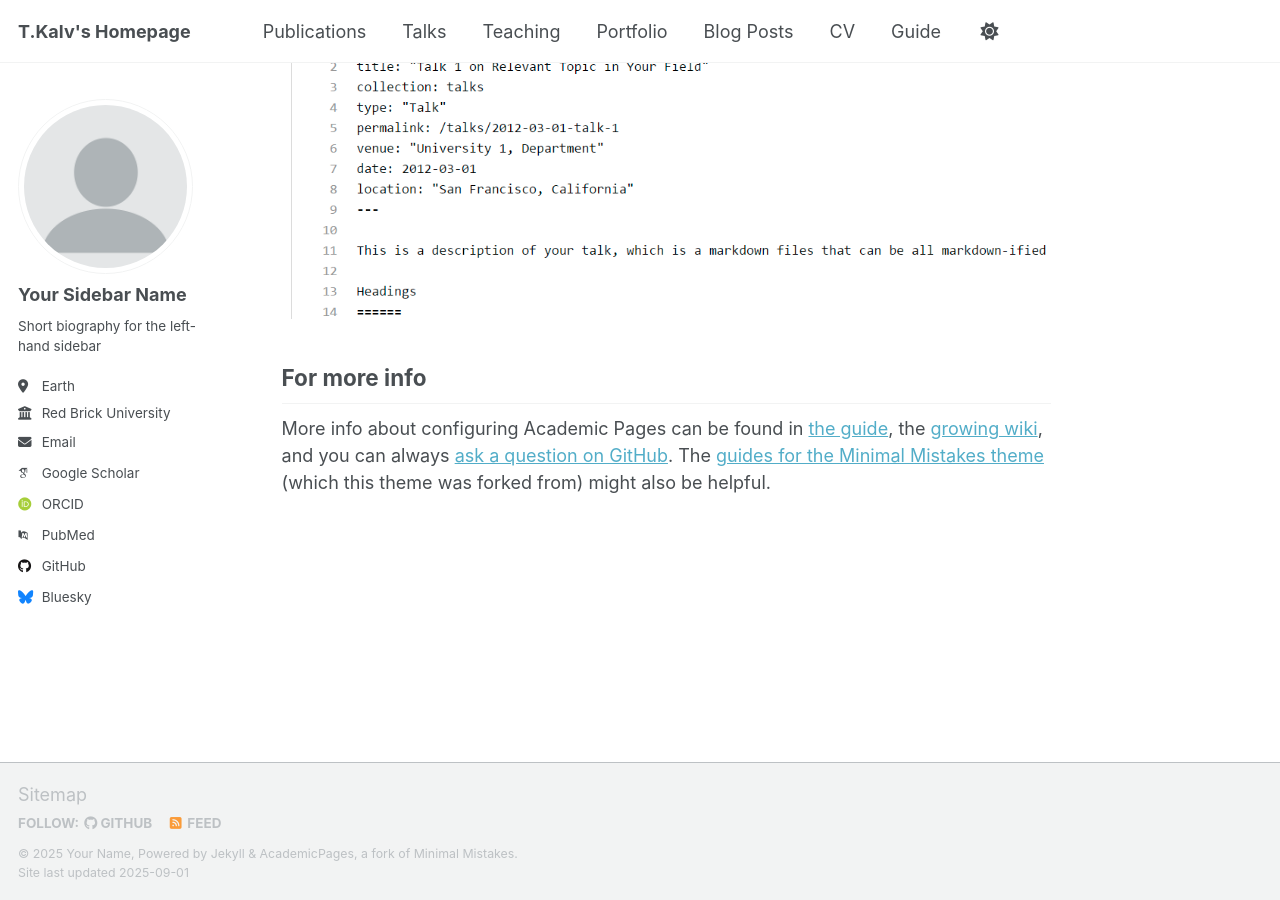
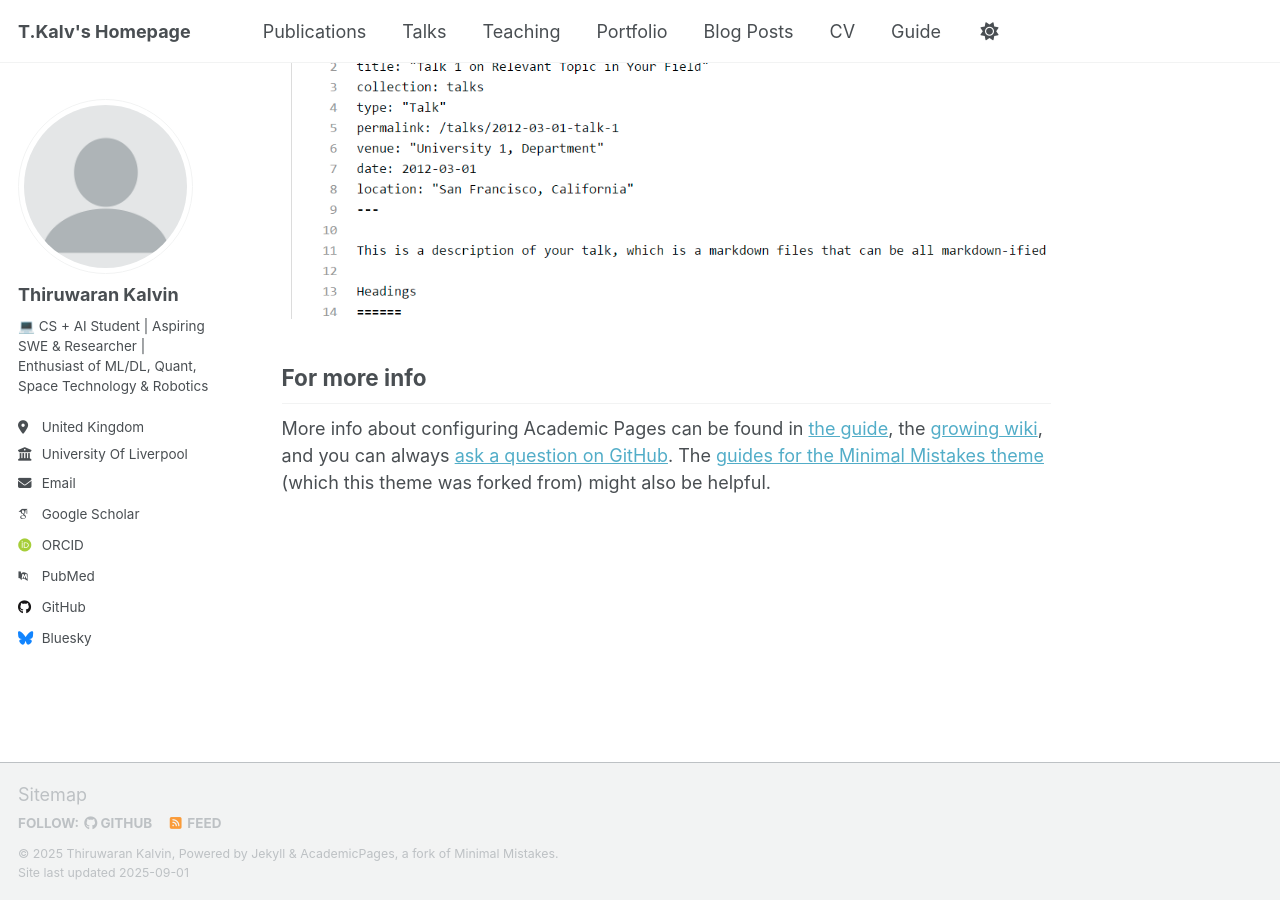
Before and after one commit to T-Kalv/T-Kalv.github.io, a Jekyll site: the page built from _pages/about.md, in a window 1280 px wide and 900 px high, scrolled down 2880 px. Built offline with Jekyll 4.4.1, drawn with Linux system fonts in a browser that asks for light colours; some web fonts are replaced; a script that is not in the unit is left out.

Commit message:
updated _config.yml

```diff
--- a/_config.yml
+++ b/_config.yml
@@ -11,11 +11,11 @@
 site_theme               : "default" # Currently available options are "default", "air"
 title                    : "T.Kalv's Homepage"
 title_separator          : "-"
-name                     : &name "Your Name"
+name                     : &name "Thiruwaran Kalvin"
 description              : &description "personal description"
-url                      : https://academicpages.github.io # the base hostname & protocol for your site e.g. "https://[your GitHub username].github.io" or if you already have some other page hosted on Github then use "https://[your GitHub username].github.io/[Your Repo Name]"
+url                      : https://t-kalv.github.io # the base hostname & protocol for your site e.g. "https://[your GitHub username].github.io" or if you already have some other page hosted on Github then use "https://[your GitHub username].github.io/[Your Repo Name]"
 baseurl                  : "" # the subpath of your site, e.g. "/blog"
-repository               : "academicpages/academicpages.github.io"
+repository               : "t-kalv/t-kalv.github.io"
 
 # Site Author - The following control what appear as part of the author content on the side bar.
 #               If a field is blank the icon and link will not appear, otherwise it will be shown.
@@ -23,11 +23,11 @@
 author:
   # Biographic information
   avatar           : "profile.png"
-  name             : "Your Sidebar Name"
+  name             : "Thiruwaran Kalvin"
   pronouns         : # example: "she/her"
-  bio              : "Short biography for the left-hand sidebar"
-  location         : "Earth"
-  employer         : "Red Brick University"
+  bio              : "💻 CS + AI Student | Aspiring SWE & Researcher | Enthusiast of ML/DL, Quant, Space Technology & Robotics "
+  location         : "United Kingdom"
+  employer         : "University Of Liverpool"
   uri              : # URL
   email            : "none@example.org"
 
```
